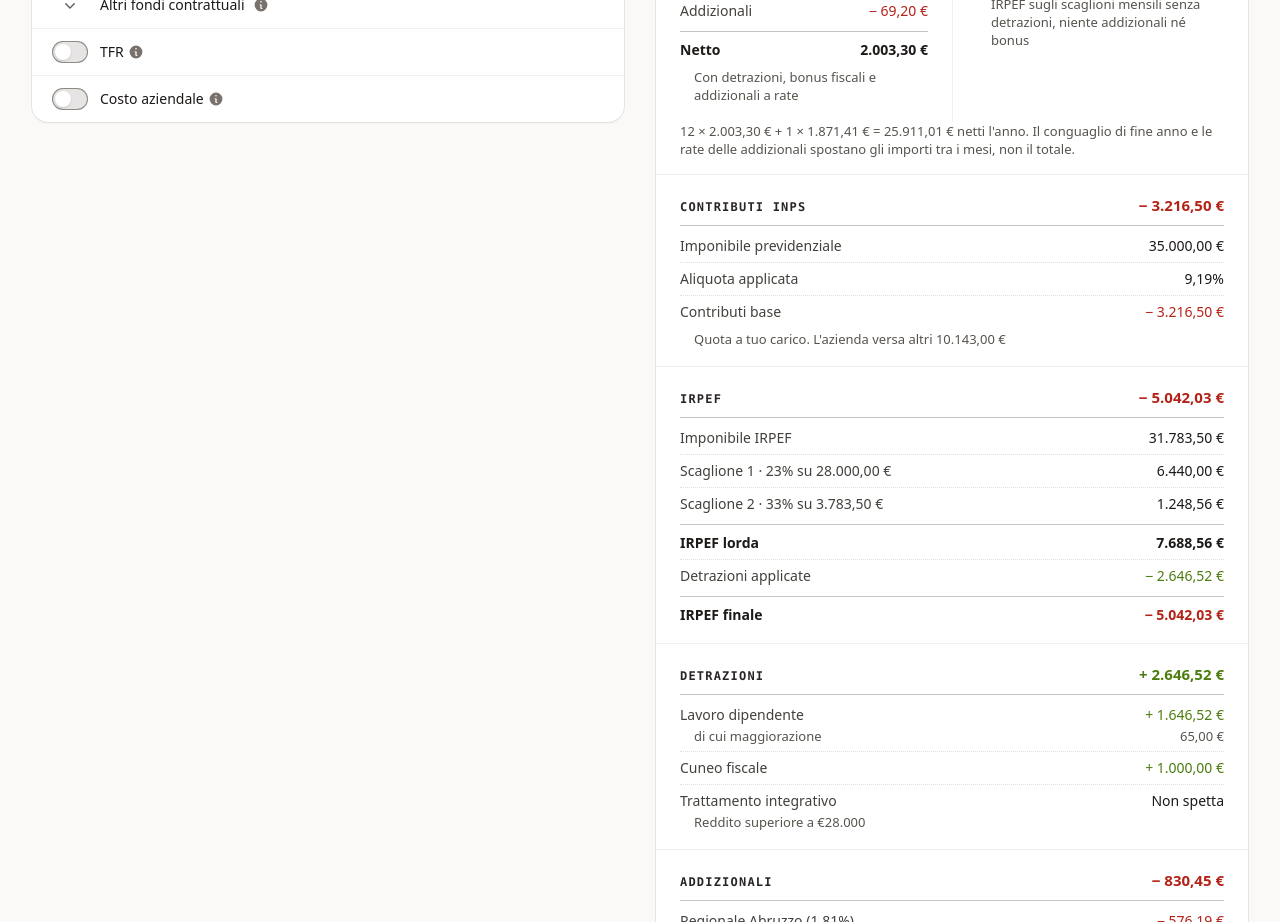
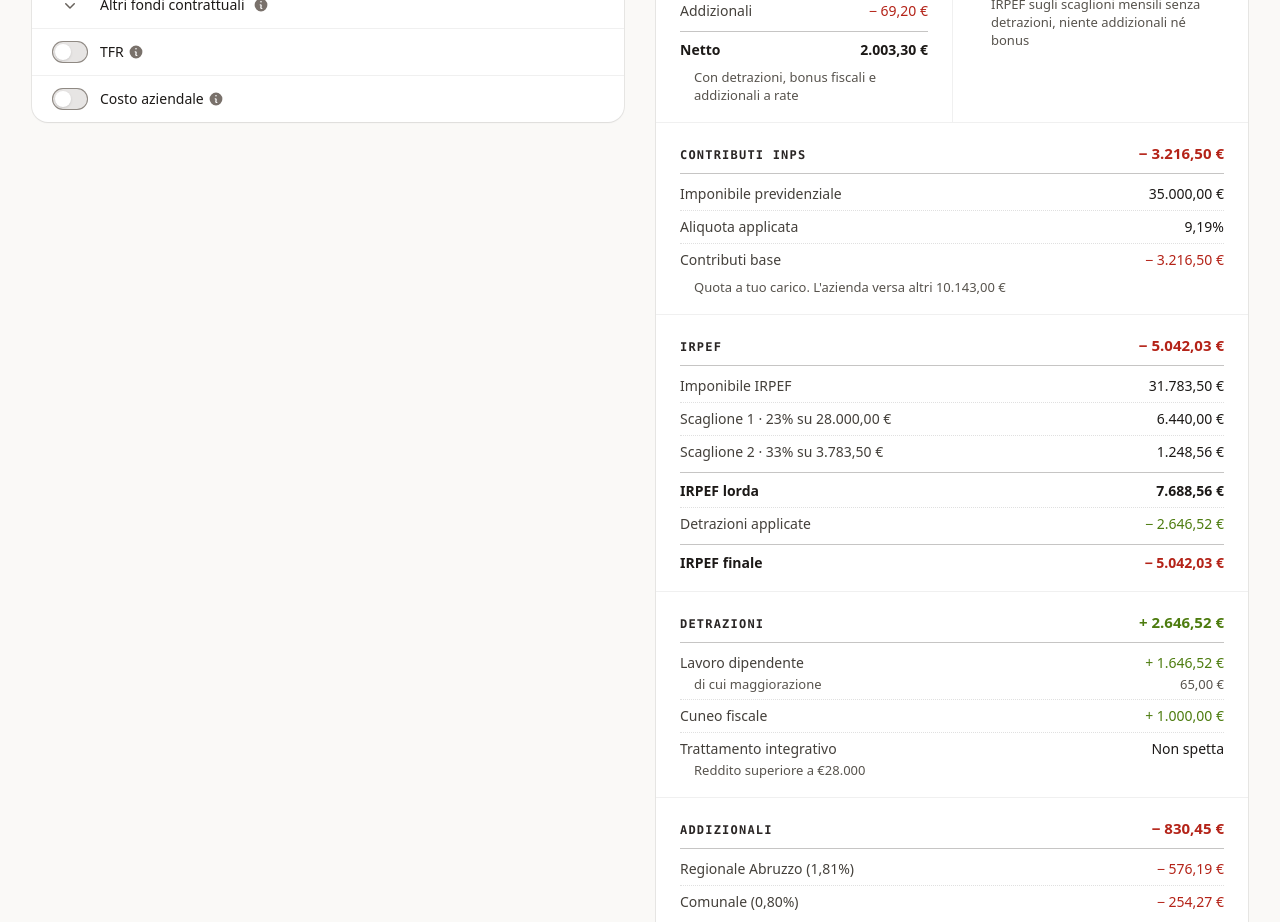
Before and after one commit to BernardoGiordano/stipendio.top, an Angular app: page / in a window 1280 px wide. Shown: the part 1500-2422 px from the top of the page. Built offline with nearby package versions, Linux system fonts and the light colour scheme; a web font is replaced by a local one.

Commit message:
Text cleanup

```diff
--- a/src/app/components/results/results.html
+++ b/src/app/components/results/results.html
@@ -145,10 +145,6 @@
                 </app-ledger-card>
               }
             </div>
-            <p class="px-4 pb-4 text-[13px]/[18px] text-muted tabular-nums sm:px-6">
-              {{ buste.controllo }}. Il conguaglio di fine anno e le rate delle addizionali spostano
-              gli importi tra i mesi, non il totale.
-            </p>
           </div>
         }
 
--- a/src/app/components/results/results.ts
+++ b/src/app/components/results/results.ts
@@ -176,7 +176,7 @@ export class Results {
   readonly bustePaga = computed(() => {
     const r = this.result();
     if (!r) return null;
-    const { ordinaria, aggiuntiva, numeroAggiuntive } = r.bustePaga;
+    const { ordinaria, aggiuntiva } = r.bustePaga;
     const nome = this.mensilitaAggiuntive();
     return {
       ordinaria: { heading: 'Mensilità ordinaria', righe: this.righeBusta(ordinaria) },
@@ -184,10 +184,6 @@ export class Results {
         heading: nome.charAt(0).toUpperCase() + nome.slice(1),
         righe: this.righeBusta(aggiuntiva),
       },
-      controllo:
-        numeroAggiuntive > 0
-          ? `12 × ${formatCurrency(ordinaria.netto)} + ${numeroAggiuntive} × ${formatCurrency(aggiuntiva!.netto)} = ${formatCurrency(r.nettoAnnuo)} netti l'anno`
-          : `12 × ${formatCurrency(ordinaria.netto)} = ${formatCurrency(r.nettoAnnuo)} netti l'anno`,
     };
   });
 
```
